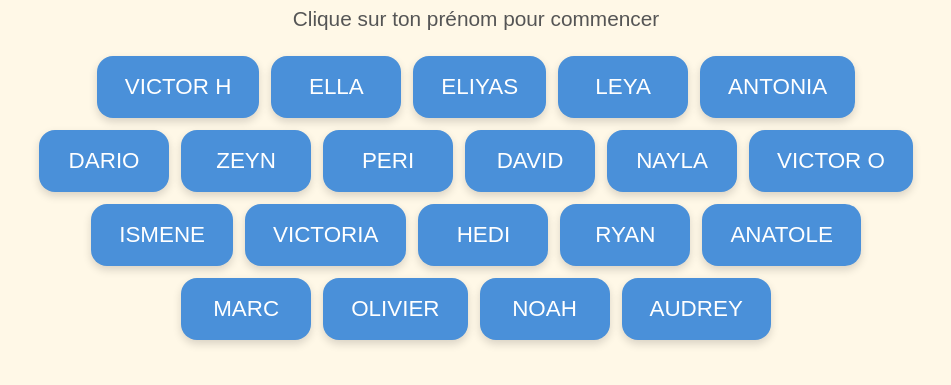
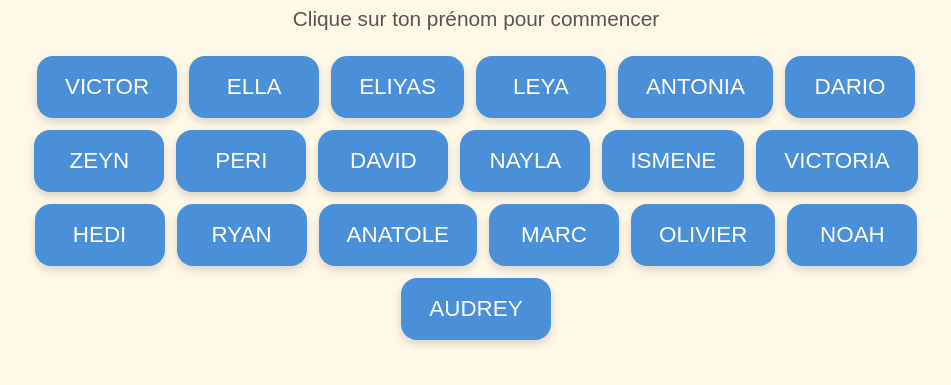
Before and after one commit to FabienneG/ecrire_son_prenom_psa, a plain HTML site: page index.html in a window 1280 px wide. Shown: the part 253-638 px from the top of the page, without its empty margins (164-1115 px from the left). Drawn offline with Linux system fonts and the light colour scheme.

Commit message:
Add files via upload

```diff
--- a/index.html
+++ b/index.html
@@ -275,9 +275,9 @@
 const SCRIPT_URL = "https://script.google.com/macros/s/AKfycbxkR2_dEkgds8npVhdy3t7mivgYBa0n2psPmn53l9bLB8vuTRK0ozcZN8No3N_6IIwyxQ/exec";
 
 const PRENOMS = [
-  "VICTOR H","ELLA","ELIYAS","LEYA","ANTONIA",
+  "VICTOR","ELLA","ELIYAS","LEYA","ANTONIA",
   "DARIO","ZEYN","PERI","DAVID","NAYLA",
-  "VICTOR O","ISMENE","VICTORIA","HEDI","RYAN",
+  "ISMENE","VICTORIA","HEDI","RYAN",
   "ANATOLE","MARC","OLIVIER","NOAH","AUDREY"
 ];
 
```
